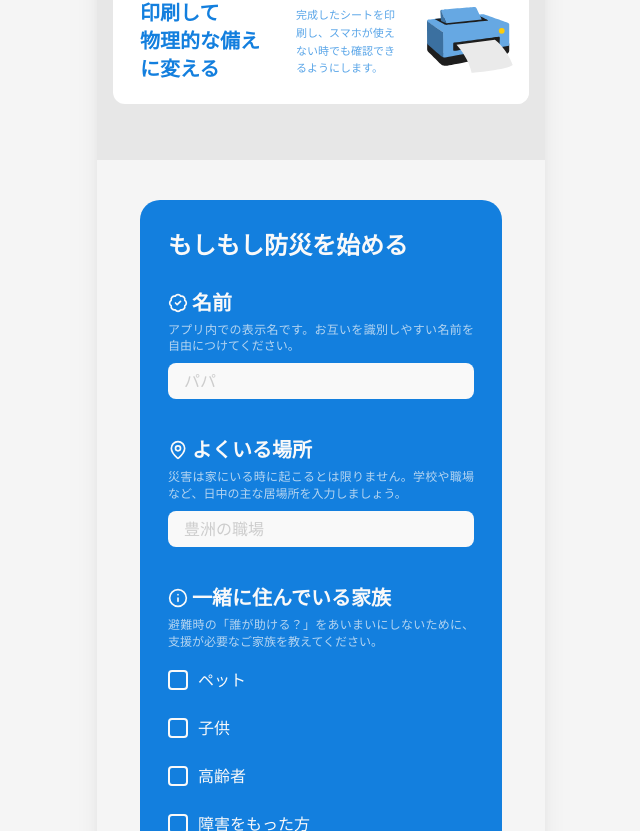
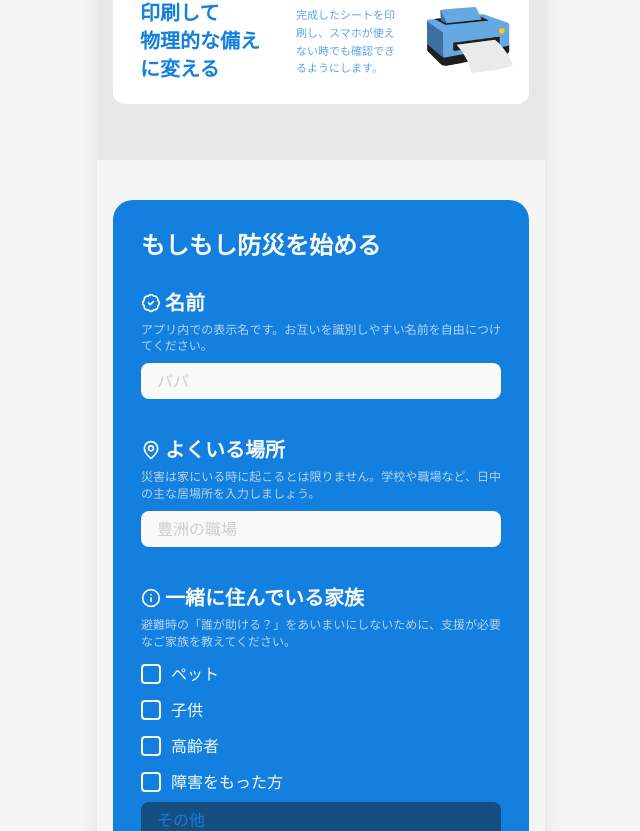
Before and after one commit to ReijiHARADA/MoshiMoshiBousai, a React (Vite) app: page / in a window 1280 px wide. Shown: the part 1589-2420 px from the top of the page, without its empty margins (319-959 px from the left). Built offline with nearby package versions, Linux system fonts and the light colour scheme; no server answers.

Commit message:
fix: adjust Home component styles for form width and checkbox padding

```diff
--- a/src/pages/Home.jsx
+++ b/src/pages/Home.jsx
@@ -150,7 +150,7 @@ export default function Home() {
     return (
         <div className="min-h-screen bg-[#F5F5F5] flex flex-col items-center">
             <LandingPage onCTA={handleScrollToForm} />
-            <div id="home-form" className="w-full max-w-[402px] px-5 py-10">
+            <div id="home-form" className="w-full max-w-[448px] px-4 py-10">
                 {/* メインカード（青） ※ <form> タグは使わない */}
                 <div className="bg-[#137FDE] rounded-[20px] px-7 py-7 flex flex-col gap-6">
                     <h2 className="text-[#F9F9F9] font-bold text-[24px]">
@@ -221,7 +221,7 @@ export default function Home() {
                                 {checkboxItems.map(({ key, label }) => (
                                     <label
                                         key={key}
-                                        className="flex items-center gap-2.5 cursor-pointer py-2.5 -mx-2 px-2 rounded-lg active:bg-white/10 transition-colors"
+                                        className="flex items-center gap-2.5 cursor-pointer py-1 -mx-2 px-2 rounded-lg active:bg-white/10 transition-colors"
                                     >
                                         <div
                                             className={`w-5 h-5 rounded-sm border-2 border-[#F9F9F9] flex items-center justify-center flex-shrink-0 transition-colors ${attributes[key]
```
